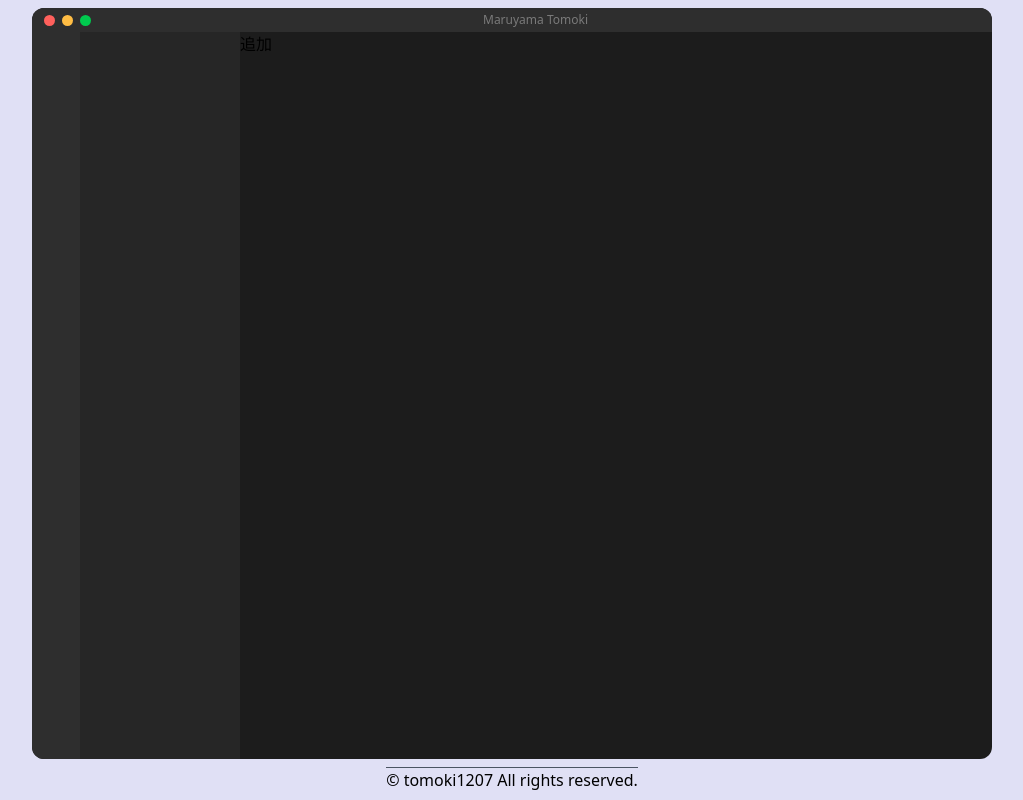
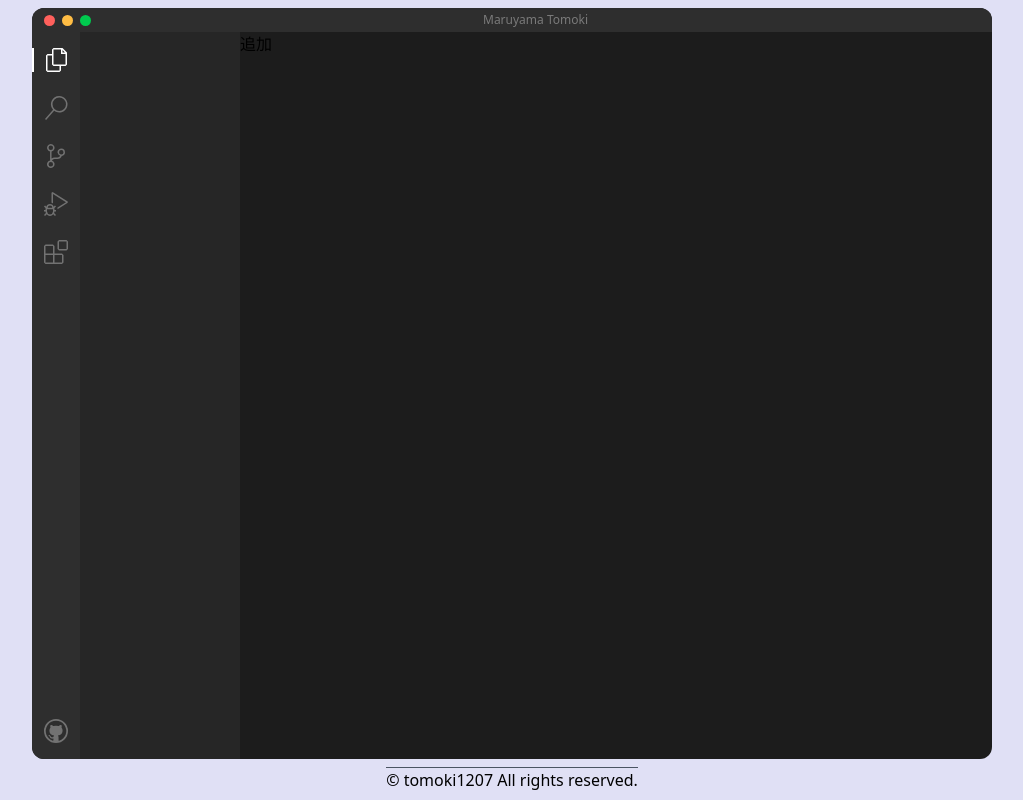
Before and after one commit to tomoki1207/tomoki1207.github.io, a Next.js app: page / in a window 1280 px wide. Shown: the whole page, without its empty margins (128-1151 px from the left). Built offline with nearby package versions, Linux system fonts and the light colour scheme.

Commit message:
titlebar & sidenav

```diff
--- /dev/null
+++ b/components/sidenav.tsx
@@ -0,0 +1,30 @@
+import React, { FunctionComponent } from "react";
+import {
+  VscFiles,
+  VscSearch,
+  VscSourceControl,
+  VscDebugAlt,
+  VscExtensions,
+  VscGithub,
+} from "react-icons/vsc";
+
+const SideNav: FunctionComponent = () => {
+  return (
+    <div className="w-12 bg-[#2e2e2e] rounded-bl-xl flex flex-col items-center text-[#727272]">
+      <div className="w-full mt-4 flex-1 flex flex-col space-y-6 items-center">
+        <div className="w-full border-l-2 border-white text-white flex justify-center">
+          <VscFiles className="h-[1.5em] w-[1.5em] " />
+        </div>
+        <VscSearch className="h-[1.5em] w-[1.5em]" />
+        <VscSourceControl className="h-[1.5em] w-[1.5em]" />
+        <VscDebugAlt className="h-[1.5em] w-[1.5em]" />
+        <VscExtensions className="h-[1.5em] w-[1.5em]" />
+      </div>
+      <div className="mb-4 flex flex-col space-y-2">
+        <VscGithub className="h-[1.5em] w-[1.5em]" />
+      </div>
+    </div>
+  );
+};
+
+export default SideNav;
--- /dev/null
+++ b/components/titlebar.tsx
@@ -0,0 +1,18 @@
+import React, { FunctionComponent } from "react";
+
+const TitleBar: FunctionComponent = () => {
+  return (
+    <div className="w-full bg-[#2e2e2e] rounded-t-xl flex items-center bg-offset p-3 py-1">
+      <div className="flex space-x-[7px]">
+        <div className="h-[11px] w-[11px] rounded-full bg-[#ff605c]"></div>
+        <div className="h-[11px] w-[11px] rounded-full bg-[#ffbd44]"></div>
+        <div className="h-[11px] w-[11px] rounded-full bg-[#00ca4e]"></div>
+      </div>
+      <div className="flex-1 text-center text-xs text-[#7a7a7a]">
+        Maruyama Tomoki
+      </div>
+    </div>
+  );
+};
+
+export default TitleBar;
--- a/components/workbench.tsx
+++ b/components/workbench.tsx
@@ -1,5 +1,7 @@
 import React, { ComponentProps, FunctionComponent, useState } from "react";
+import SideNav from "./sidenav";
 import Editor from "./editor";
+import TitleBar from "./titlebar";
 
 type EditorProps = Omit<ComponentProps<typeof Editor>, "active">;
 
@@ -21,22 +23,9 @@ const WorkBench: FunctionComponent = () => {
 
   return (
     <div className="w-full m-2 flex-1 flex flex-col bg-[#1c1c1c] rounded-xl">
-      {/* Menu bar */}
-      <div className="w-full bg-[#2e2e2e] rounded-t-xl flex items-center bg-offset p-3 py-1">
-        <div className="flex space-x-[7px]">
-          <div className="h-[11px] w-[11px] rounded-full bg-[#ff605c]"></div>
-          <div className="h-[11px] w-[11px] rounded-full bg-[#ffbd44]"></div>
-          <div className="h-[11px] w-[11px] rounded-full bg-[#00ca4e]"></div>
-        </div>
-        <div className="flex-1 text-center text-xs text-[#7a7a7a]">
-          Maruyama Tomoki
-        </div>
-      </div>
-
-      {/* Main Content*/}
+      <TitleBar />
       <div className="flex-1 flex flex-row">
-        {/* Icons */}
-        <div className="w-12 bg-[#2e2e2e] rounded-bl-xl"></div>
+        <SideNav />
         {/* Tree pain */}
         <div className="w-1/6 bg-[#262626]"></div>
         {/* Editor tabs */}
--- a/package.json
+++ b/package.json
@@ -21,6 +21,7 @@
     "eslint": "8.15.0",
     "eslint-config-next": "12.1.6",
     "postcss": "^8.4.14",
+    "react-icons": "^4.3.1",
     "tailwindcss": "^3.0.24",
     "typescript": "4.6.4"
   }
```
Also changed, not shown: 1 other file (tests, documents, lock files or other folders).
